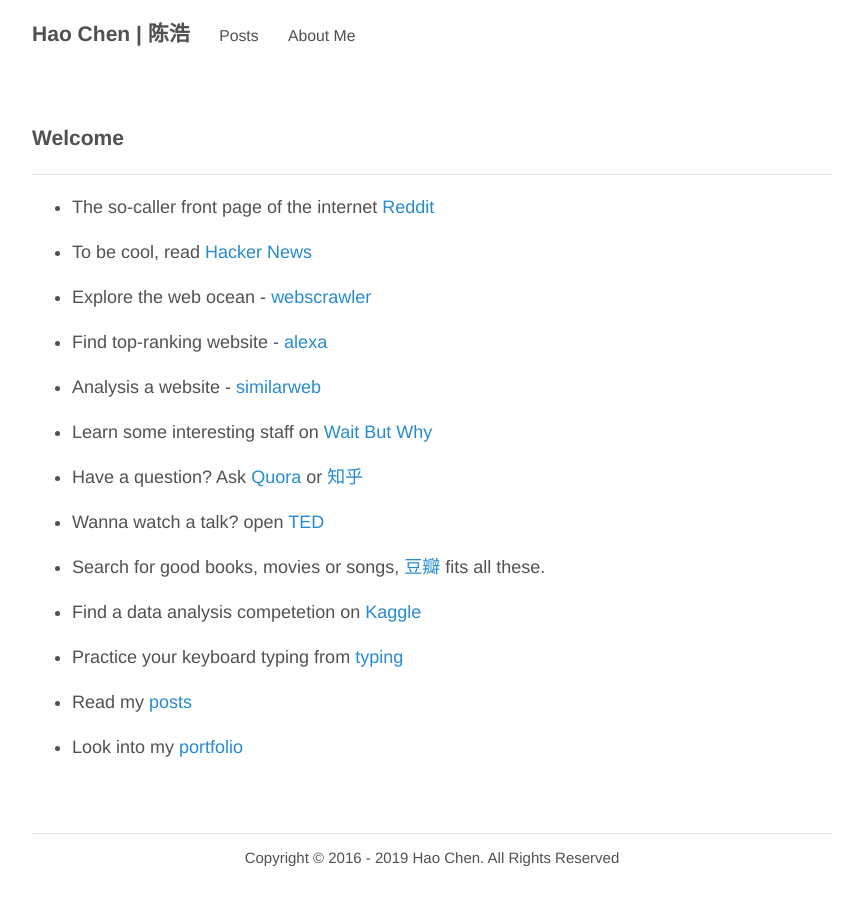
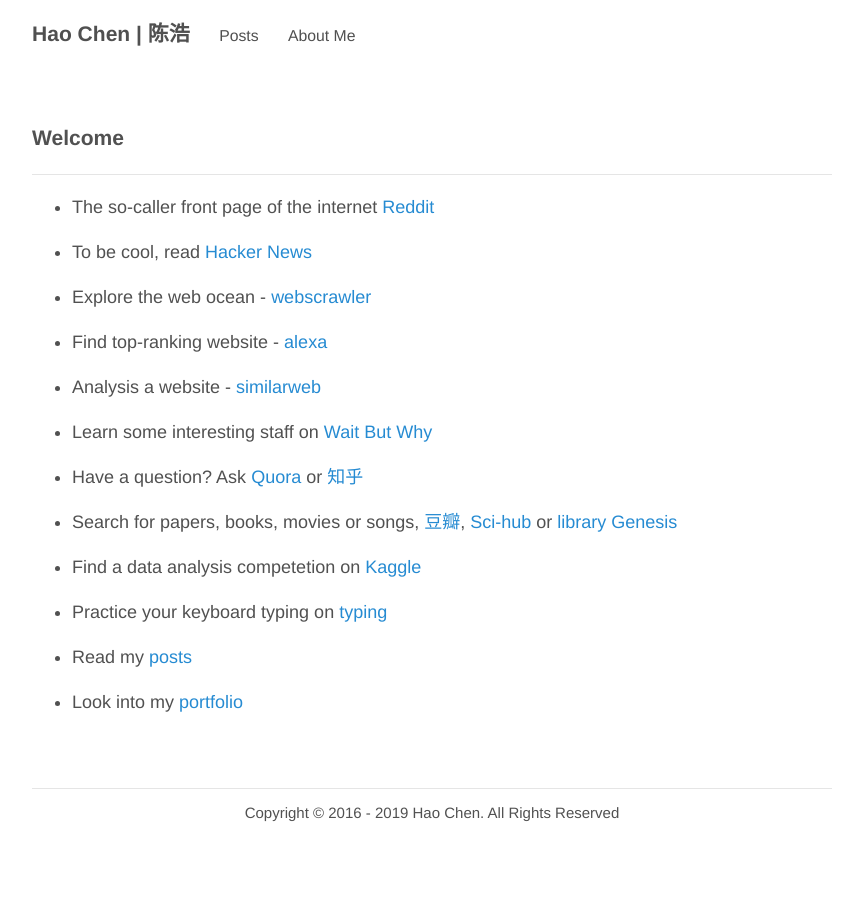
Before and after one commit to haoeric/haoeric.github.io, a Jekyll site: the page built from index.md, in a window 1280 px wide. Shown: the whole page, without its empty margins (208-1071 px from the left). Built offline with Jekyll 4.4.1, drawn with Linux system fonts in a browser that asks for light colours.

Commit message:
updated index page

```diff
--- a/index.md
+++ b/index.md
@@ -20,13 +20,11 @@
 
 - Have a question? Ask [Quora](https://www.quora.com) or [知乎](https://www.zhihu.com)
 
-- Wanna watch a talk? open [TED](https://www.ted.com/talks?sort=newest)
-
-- Search for good books, movies or songs, [豆瓣](https://www.douban.com) fits all these.
+- Search for papers, books, movies or songs, [豆瓣](https://www.douban.com), [Sci-hub](https://sci-hub.tw) or [library Genesis](http://gen.lib.rus.ec)
 
 - Find a data analysis competetion on [Kaggle](https://www.kaggle.com)
 
-- Practice your keyboard typing from [typing](https://www.typing.com/student)
+- Practice your keyboard typing on [typing](https://www.typing.com/student)
 
 - Read my [posts]({{ site.BASE_PATH }}/posts/)
 
```
